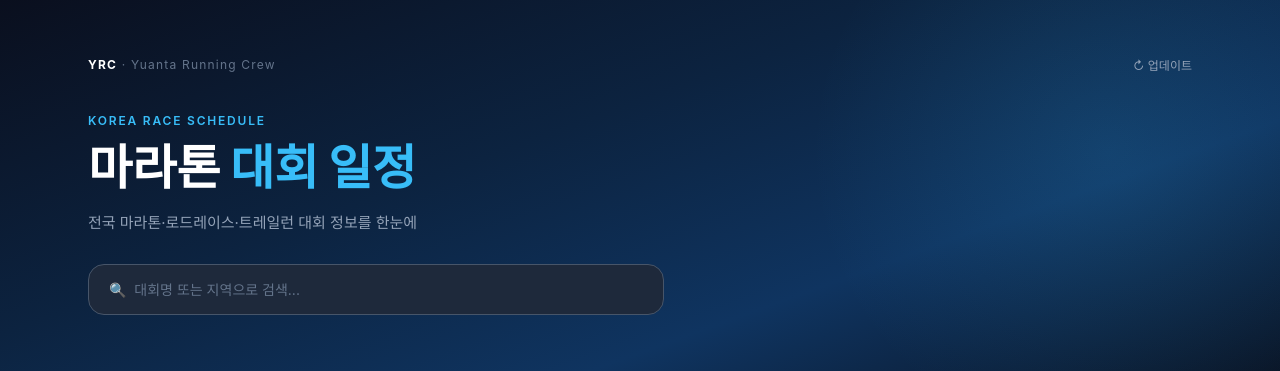
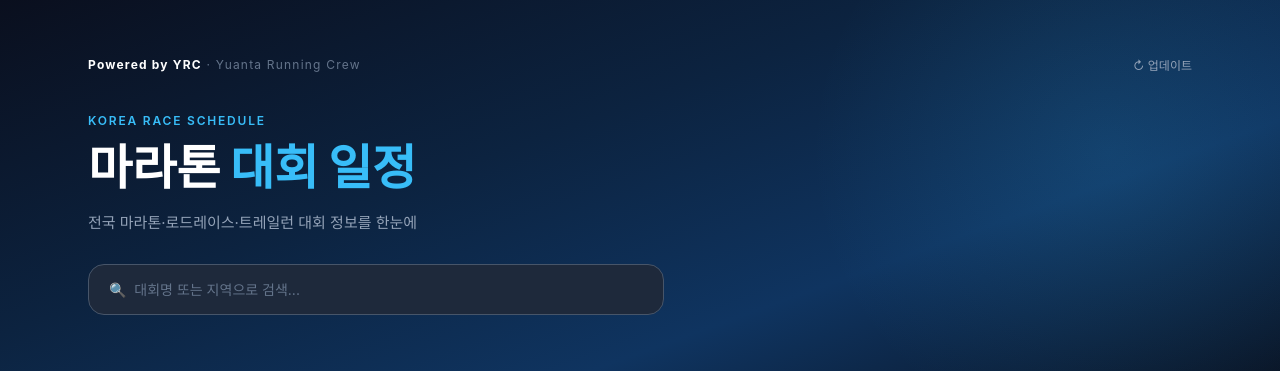
Before and after one commit to madokahill/marathon-schedule, a Flask app: page / in a window 1280 px wide. Shown: the top 371 px of the page. Run offline with Flask 3, Linux system fonts and the light colour scheme; data comes from the database, SQL or seed files in the repository; some web fonts are replaced.

Commit message:
add powered by YRC

```diff
--- a/templates/index.html
+++ b/templates/index.html
@@ -148,7 +148,7 @@
 <header class="hero">
   <div class="hero-inner">
     <nav class="hero-nav">
-      <div class="hero-brand"><strong>YRC</strong> <span>· Yuanta Running Crew</span></div>
+      <div class="hero-brand"><strong>Powered by YRC</strong> <span>· Yuanta Running Crew</span></div>
       <button class="hero-update" onclick="triggerCrawl()">↻ 업데이트</button>
     </nav>
     <p class="hero-sub">Korea Race Schedule</p>
```
